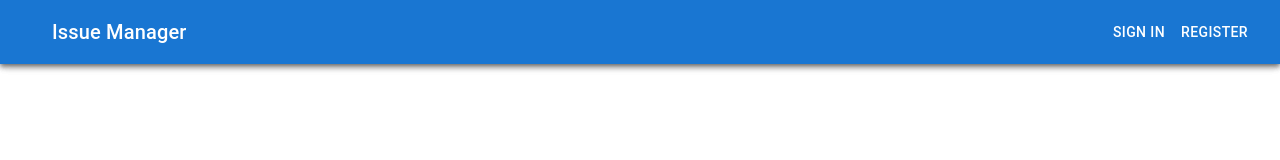
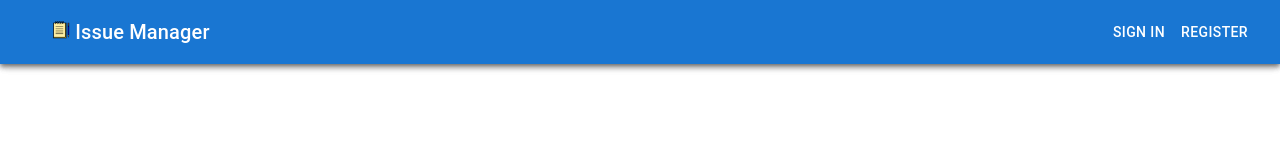
Before and after one commit to Bug-Tracker-Organization/Bug-Tracker-Frontend, a React (Create React App) app: page / in a window 1280 px wide. Shown: the top 160 px of the page. Built offline with nearby package versions, Linux system fonts and the light colour scheme.

Commit message:
Added logo to navbar and tab

```diff
--- a/public/index.html
+++ b/public/index.html
@@ -2,7 +2,7 @@
 <html lang="en">
   <head>
     <meta charset="utf-8" />
-    <link rel="icon" href="%PUBLIC_URL%/favicon.ico" />
+    <link rel="icon" href="%PUBLIC_URL%/logo.png" />
     <meta name="viewport" content="width=device-width, initial-scale=1" />
     <meta name="theme-color" content="#000000" />
     <meta
--- a/src/components/NavBar/NavBar.css
+++ b/src/components/NavBar/NavBar.css
@@ -9,3 +9,8 @@ a:link, a:visited, a:hover, a:active {
   width: 100%;
   z-index: 1;
 }
+
+.navbar-logo {
+  height: 18px;
+  width: 18px;
+}
--- a/src/components/NavBar/NavBar.js
+++ b/src/components/NavBar/NavBar.js
@@ -23,7 +23,7 @@ export default function NavBar() {
           >
           </IconButton>
           <Typography variant="h6" component="div" sx={{ flexGrow: 1 }}>
-            <Link color="inherit" to={"/"}>Issue Manager</Link>
+            <Link color="inherit" to={"/"}><img className="navbar-logo" src={require('../../assets/logo.png')} /> Issue Manager</Link>
           </Typography>
           <Link className='navbar' color="inherit" to={"/sign-in"}>
             <Button color="inherit">
```
Also changed, not shown: public/logo.png (added).
